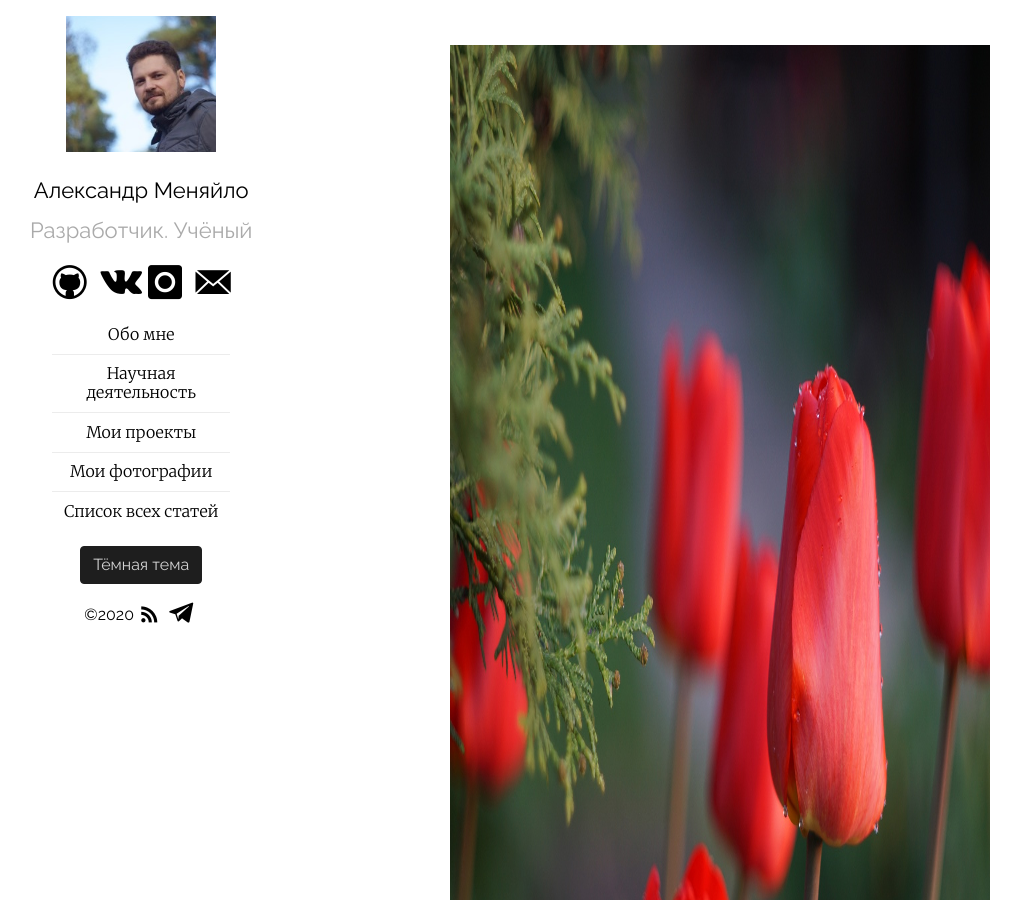
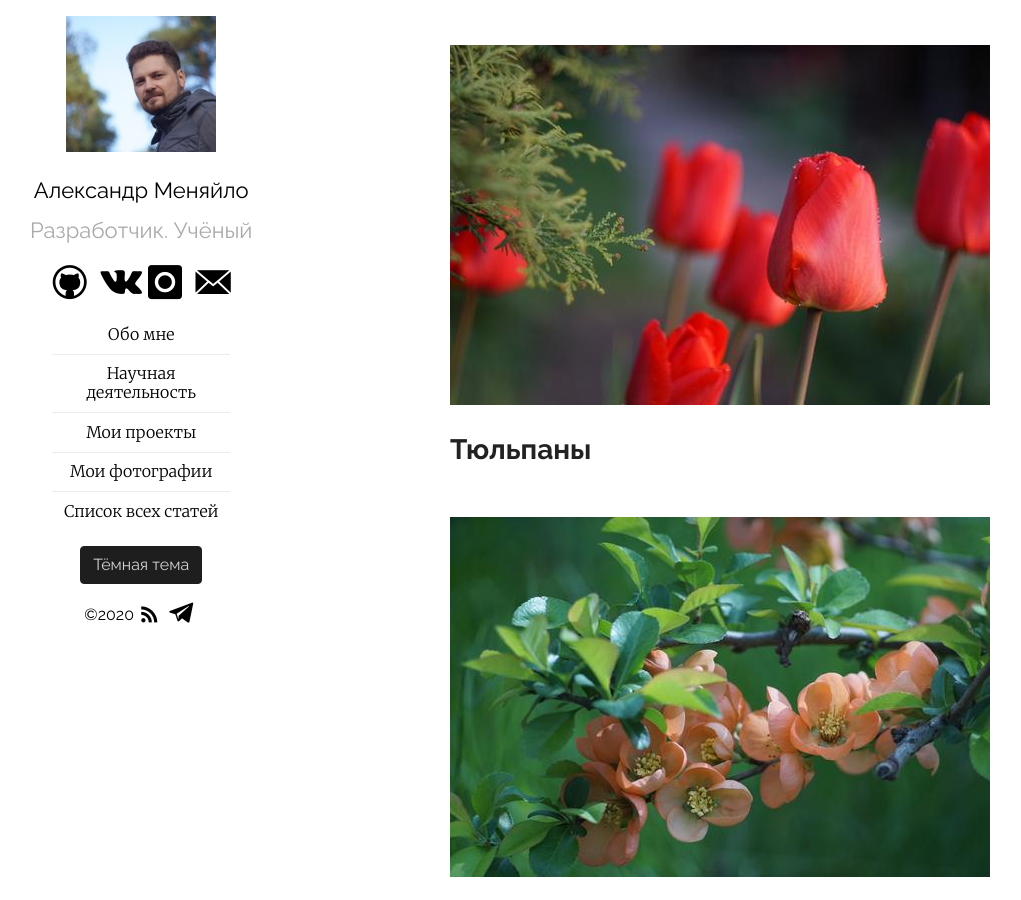
Before and after one commit to Mendeo/mendeo.github.io, a Jekyll site: the page built from gallery.html, in a window 1280 px wide and 900 px high. Shown: the whole window, without its empty margins (45-1066 px from the left). Built offline with Jekyll 4.4.1, drawn with Linux system fonts in a browser that asks for light colours.

Commit message:
Было перепутано src-big и src в gallery.html

```diff
--- a/gallery.html
+++ b/gallery.html
@@ -6,7 +6,7 @@ has_scalable_images: true
 <div class="gallery">
 	{%- for photo in site.gallery -%}
 	<figure>
-		<img src-big="{%- link {{ photo.small }} -%}" src="{%- link {{ photo.big }} -%}" alt="{{ photo.alt }}">
+		<img src-big="{%- link {{ photo.big }} -%}" src="{%- link {{ photo.small }} -%}" alt="{{ photo.alt }}">
 		<figcaption>
 			{{ photo.content }}
 		</figcaption>
```
